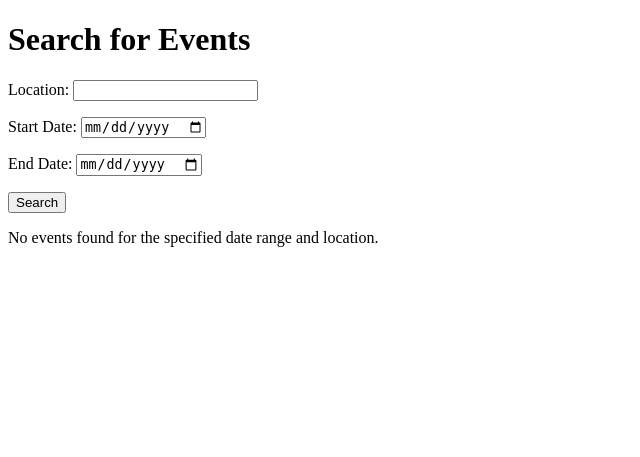
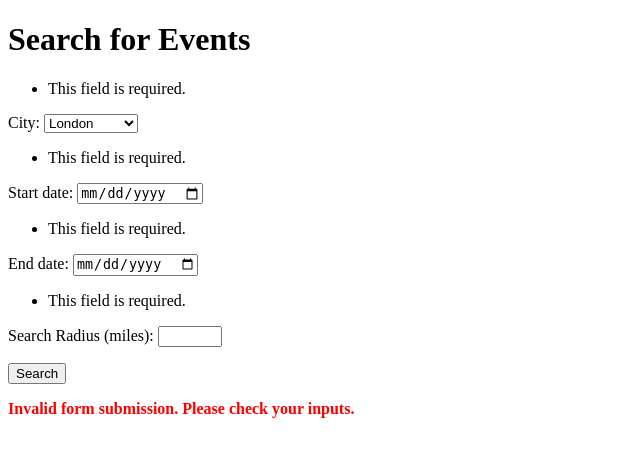
Before and after one commit to MarshallJD1/where2, a Django app: page /events/search/ in a window 1280 px wide. Shown: the top 457 px of the page, without its empty margins (0-640 px from the left). Run offline with Django 4.2, Linux system fonts and the light colour scheme.

Commit message:
Add search by location and radius - response caters for pictures now

```diff
--- a/events/forms.py
+++ b/events/forms.py
@@ -1,7 +1,22 @@
-# Description: This file contains the form for the event search page.
 from django import forms
 
+UK_CITIES = [
+    ("London", "London"),
+    ("Manchester", "Manchester"),
+    ("Birmingham", "Birmingham"),
+    ("Liverpool", "Liverpool"),
+    ("Leeds", "Leeds"),
+    ("Glasgow", "Glasgow"),
+    ("Edinburgh", "Edinburgh"),
+    ("Bristol", "Bristol"),
+    ("Cardiff", "Cardiff"),
+    ("Newcastle", "Newcastle"),
+    ("Sheffield", "Sheffield"),
+    ("Nottingham", "Nottingham"),
+]
+
 class EventSearchForm(forms.Form):
-    location = forms.CharField(max_length=100, label='Location')
-    start_date = forms.DateField(widget=forms.DateInput(attrs={'type': 'date'}), label='Start Date')
-    end_date = forms.DateField(widget=forms.DateInput(attrs={'type': 'date'}), label='End Date')
+    city = forms.ChoiceField(label="City", choices=UK_CITIES)
+    start_date = forms.DateField(widget=forms.TextInput(attrs={'type': 'date'}))
+    end_date = forms.DateField(widget=forms.TextInput(attrs={'type': 'date'}))
+    radius = forms.IntegerField(label="Search Radius (miles)", min_value=1, max_value=100, initial=10)
--- a/events/templates/events/search_events.html
+++ b/events/templates/events/search_events.html
@@ -4,6 +4,23 @@
     <meta charset="UTF-8">
     <meta name="viewport" content="width=device-width, initial-scale=1.0">
     <title>Search Events</title>
+    <style>
+        .event-card {
+            border: 1px solid #ddd;
+            padding: 10px;
+            margin-bottom: 15px;
+            border-radius: 5px;
+        }
+        .event-card img {
+            max-width: 100%;
+            height: auto;
+            border-radius: 5px;
+        }
+        .error-message {
+            color: red;
+            font-weight: bold;
+        }
+    </style>
 </head>
 <body>
     <h1>Search for Events</h1>
@@ -13,20 +30,26 @@
         <button type="submit">Search</button>
     </form>
 
+    {% if error_message %}
+        <p class="error-message">{{ error_message }}</p>
+    {% endif %}
+
     {% if events %}
         <h2>Events Found:</h2>
-        <ul>
+        <div>
             {% for event in events %}
-                <li>
-                    <strong>{{ event.name }}</strong><br>
-                    Date: {{ event.date }}<br>
-                    Venue: {{ event.venue }}<br>
+                <div class="event-card">
+                    {% if event.image %}
+                        <img src="{{ event.image }}" alt="{{ event.name }}">
+                    {% endif %}
+                    <h3>{{ event.name }}</h3>
+                    <p><strong>Date:</strong> {{ event.date }}</p>
+                    <p><strong>Venue:</strong> {{ event.venue }}</p>
+                    <p><strong>Description:</strong> {{ event.description }}</p>
                     <a href="{{ event.url }}" target="_blank">More Info</a>
-                </li>
+                </div>
             {% endfor %}
-        </ul>
-    {% elif events is not none %}
-        <p>No events found for the specified date range and location.</p>
+        </div>
     {% endif %}
 </body>
 </html>
--- a/events/views.py
+++ b/events/views.py
@@ -5,34 +5,54 @@ from .forms import EventSearchForm
 
 def search_events(request):
     events = []
+    error_message = None
 
-    if request.method == 'GET' and 'location' in request.GET and 'start_date' in request.GET and 'end_date' in request.GET:
-        location = request.GET['location']
-        start_date = request.GET['start_date']
-        end_date = request.GET['end_date']
+    if request.method == 'GET':
+        form = EventSearchForm(request.GET)
 
-        url = "https://app.ticketmaster.com/discovery/v2/events.json"
+        if form.is_valid():
+            city = form.cleaned_data['city']
+            start_date = form.cleaned_data['start_date']
+            end_date = form.cleaned_data['end_date']
+            radius = form.cleaned_data['radius']
 
-        params = {
-            'apikey': settings.TICKETMASTER_API_KEY,
-            'city': location,
-            'startDateTime': start_date + 'T00:00:00Z',
-            'endDateTime': end_date + 'T23:59:59Z',
-        }
+            url = "https://app.ticketmaster.com/discovery/v2/events.json"
 
-        response = requests.get(url, params=params)
+            params = {
+                'apikey': settings.TICKETMASTER_API_KEY,
+                'city': city,  # Now searching by city instead of postal code
+                'radius': radius,
+                'unit': 'miles',
+                'startDateTime': f"{start_date}T00:00:00Z",
+                'endDateTime': f"{end_date}T23:59:59Z",
+                'size': 20,
+                'countryCode': 'GB'  # Restricting search to UK
+            }
 
-        if response.status_code == 200:
-            data = response.json()
-            if '_embedded' in data and 'events' in data['_embedded']:
-                for event in data['_embedded']['events']:
-                    event_info = {
-                        'name': event.get('name', 'No Title'),
-                        'date': event['dates']['start'].get('localDate', 'Unknown Date'),
-                        'venue': event['_embedded']['venues'][0].get('name', 'Unknown Venue') if '_embedded' in event and 'venues' in event['_embedded'] else 'Unknown Venue',
-                        'url': event.get('url', '#')
-                    }
-                    events.append(event_info)
+            response = requests.get(url, params=params)
 
-    form = EventSearchForm()
-    return render(request, 'events/search_events.html', {'form': form, 'events': events})
+            if response.status_code == 200:
+                data = response.json()
+                if '_embedded' in data and 'events' in data['_embedded']:
+                    for event in data['_embedded']['events']:
+                        event_info = {
+                            'name': event.get('name', 'No Title'),
+                            'date': event['dates']['start'].get('localDate', 'Unknown Date'),
+                            'venue': event['_embedded']['venues'][0].get('name', 'Unknown Venue') if '_embedded' in event and 'venues' in event['_embedded'] else 'Unknown Venue',
+                            'url': event.get('url', '#'),
+                            'image': event['images'][0]['url'] if 'images' in event and event['images'] else None,
+                            'description': event.get('description', 'No description available')
+                        }
+                        events.append(event_info)
+                else:
+                    error_message = "No events found. Try increasing the radius or selecting another city."
+            else:
+                error_message = f"Error fetching events. Status code: {response.status_code}"
+
+        else:
+            error_message = "Invalid form submission. Please check your inputs."
+
+    else:
+        form = EventSearchForm()
+
+    return render(request, 'events/search_events.html', {'form': form, 'events': events, 'error_message': error_message})
```
